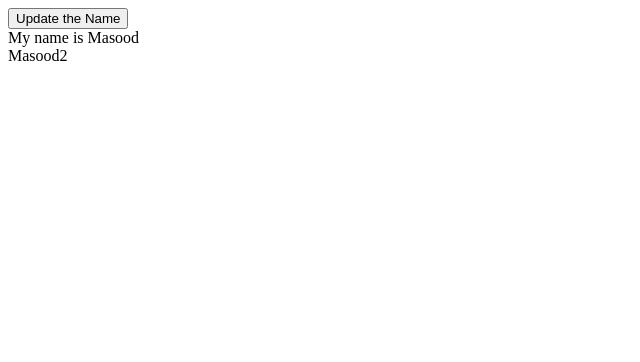
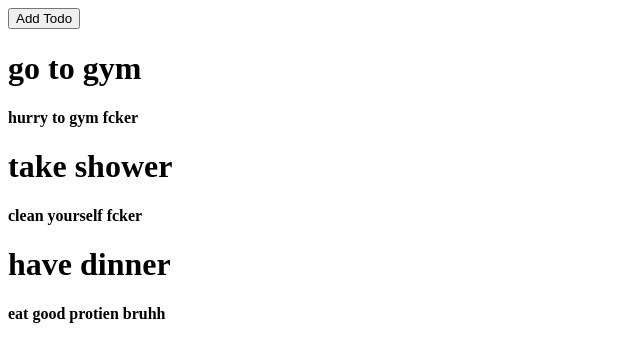
Before and after one commit to xplicitDev/0-1, a React (Vite) app in the folder introReact/week-6-experiments/: page / in a window 1280 px wide. Shown: the top 362 px of the page, without its empty margins (0-640 px from the left). Built offline with nearby package versions, Linux system fonts and the light colour scheme.

Commit message:
spread operator & keys for reacts v-dom

```diff
--- a/introReact/week-6-experiments/src/App.jsx
+++ b/introReact/week-6-experiments/src/App.jsx
@@ -1,32 +1,53 @@
 import { useState } from "react";
 import "./App.css";
 
+let counter = 4;
+
 function App() {
+  const [todos, setTodos] = useState([
+    {
+      id: 1,
+      title: "go to gym",
+      description: "hurry to gym fcker",
+    },
+    {
+      id: 2,
+      title: "take shower",
+      description: "clean yourself fcker",
+    },
+    {
+      id: 3,
+      title: "have dinner",
+      description: "eat good protien bruhh",
+    },
+  ]);
+
+  function addTodo() {
+    setTodos([
+      ...todos,
+      {
+        id: counter++,
+        title: Math.random(),
+        description: Math.random(),
+      },
+    ]);
+  }
   return (
     <>
-      <div>
-        <HeaderWithButton />
-        <Header title="Masood2"></Header>
-      </div>
+      <button onClick={addTodo}>Add Todo</button>
+      {todos.map((todo) => (
+        <Todo key={todo.id} title={todo.title} description={todo.description} />
+      ))}
     </>
   );
 }
 
-function HeaderWithButton() {
-  const [name, setName] = useState("My name is Masood");
-
-  function updateName() {
-    setName("My name is " + Math.random());
-  }
+function Todo({ title, description }) {
   return (
-    <div>
-      <button onClick={updateName}>Update the Name</button>
-      <Header title={name}></Header>
-    </div>
+    <>
+      <h1>{title}</h1>
+      <h4>{description}</h4>
+    </>
   );
 }
-
-function Header({ title }) {
-  return <div>{title}</div>;
-}
 export default App;
```
